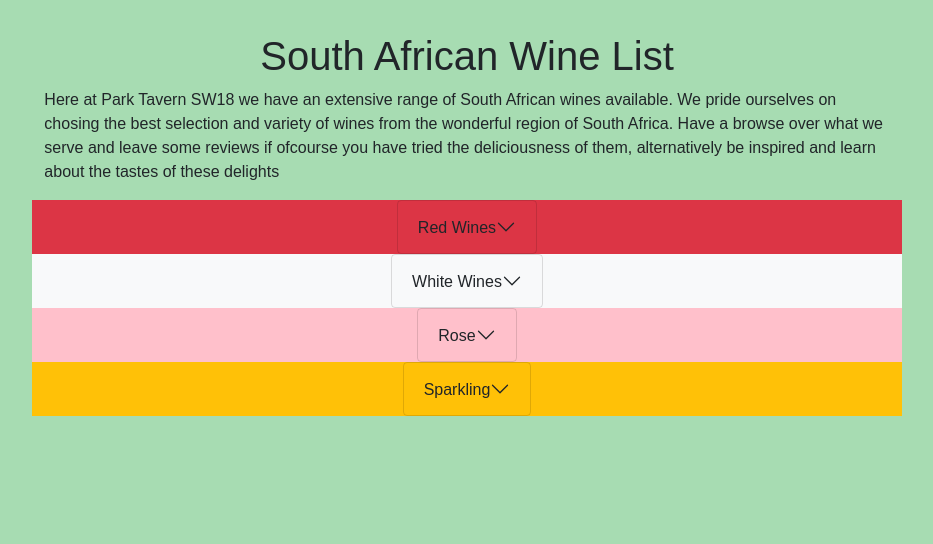
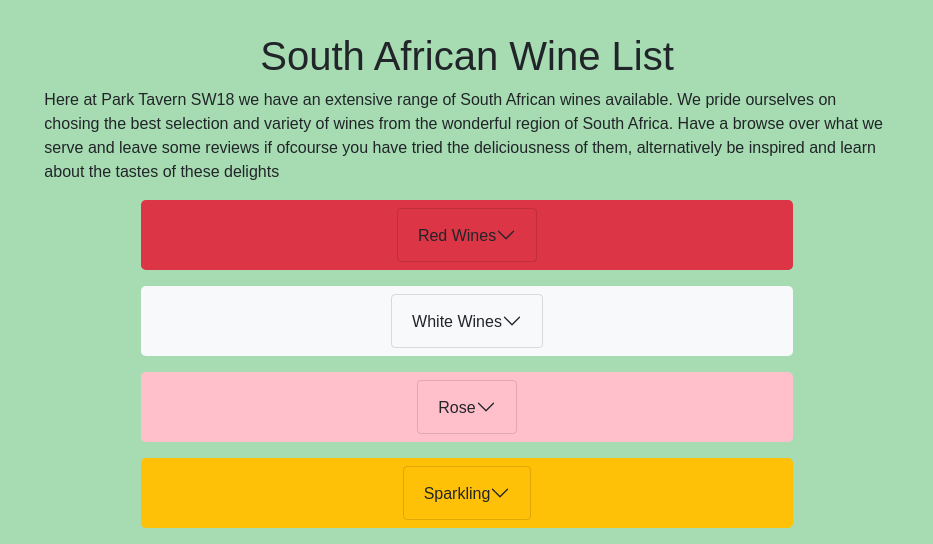
Before and after one commit to Code-Institute-Submissions/MileStoneProject3-ParkTavernWines, a Flask app: template templates/wines.html in a window 1280 px wide. Shown: the part 314-858 px from the top of the page, without its empty margins (173-1106 px from the left). Before the commit the page ends 730 px from the top, so only its background shows below. Run offline with Flask 2, Linux system fonts and the light colour scheme; the template is opened without the code that fills it, so the values that code supplies are empty; some libraries are stand-ins or nearby versions.

Commit message:
styling wines.html

```diff
--- a/templates/wines.html
+++ b/templates/wines.html
@@ -18,11 +18,11 @@
     </div>
 </div>
 <div class="row no-gutters">
-    <div class="col-8 offset-2 d-flex justify-content-center btn-danger btn-lrg">
+    <div class="col-md-6 offset-md-3 col-8 offset-2 mb-3 d-flex justify-content-center btn-danger btn-lg btn-block">
         <div class="accordion" id="accordionExample">
             <div class="accordion-item">
                 <h2 class="accordion-header" id="headingOne">
-                <button class="accordion-button collapsed" type="button" data-bs-toggle="collapse" data-bs-target="#collapseOne" aria-expanded="true" aria-controls="collapseOne">
+                <button class="accordion-button collapsed btn-lg btn-block" type="button" data-bs-toggle="collapse" data-bs-target="#collapseOne" aria-expanded="true" aria-controls="collapseOne">
                     Red Wines
                 </button>
                 </h2>
@@ -41,7 +41,7 @@
         </div>
     </div>
 </div>
-<div class="col-8 offset-2 d-flex justify-content-center btn-light">
+<div class="col-md-6 offset-md-3 col-8 offset-2 mb-3 d-flex justify-content-center btn-light btn-lg btn-block">
   <div class="accordion-item">
     <h2 class="accordion-header" id="headingTwo">
       <button class="accordion-button collapsed btn-white" type="button" data-bs-toggle="collapse" data-bs-target="#collapseTwo" aria-expanded="false" aria-controls="collapseTwo">
@@ -62,7 +62,7 @@
     </div>
   </div>
 </div>
-<div class="col-8 offset-2 d-flex justify-content-center btn-rose">
+<div class="col-md-6 offset-md-3 col-8 offset-2 mb-3 d-flex justify-content-center btn-lg btn-block btn-rose">
   <div class="accordion-item">
     <h2 class="accordion-header" id="headingThree">
       <button class="accordion-button collapsed" type="button" data-bs-toggle="collapse" data-bs-target="#collapseThree" aria-expanded="false" aria-controls="collapseThree">
@@ -83,7 +83,7 @@
     </div>
   </div>
 </div>
-<div class="col-8 offset-2 d-flex justify-content-center btn-warning">
+<div class="col-md-6 offset-md-3 col-8 offset-2 mb-3 d-flex justify-content-center btn-lg btn-block btn-warning">
    <div class="accordion-item">
     <h2 class="accordion-header" id="headingFour">
       <button class="accordion-button collapsed" type="button" data-bs-toggle="collapse" data-bs-target="#collapseFour" aria-expanded="false" aria-controls="collapseFour">
```
